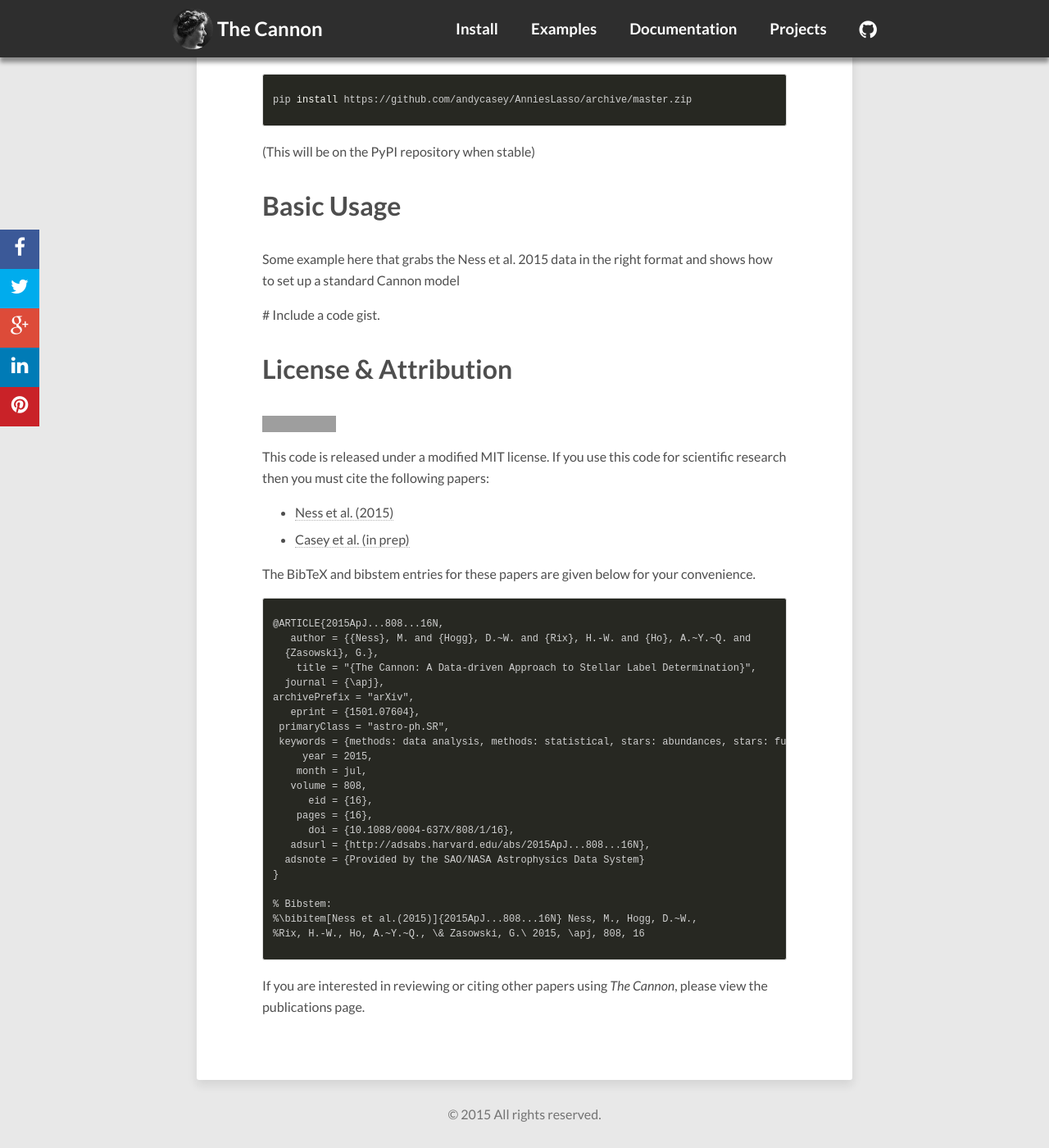
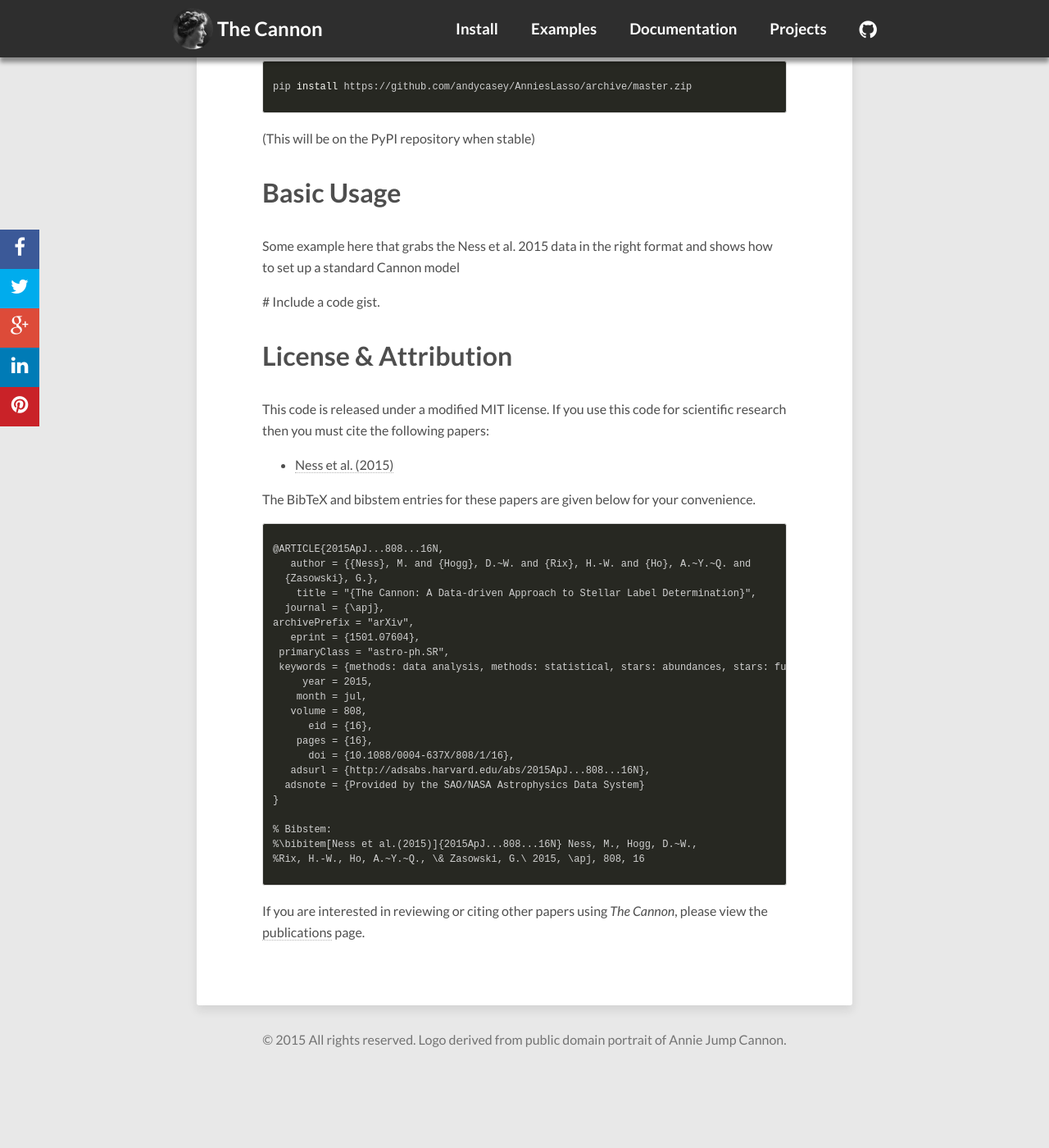
Before and after one commit to andycasey/AnniesLasso, a Jekyll site: the page built from new_index.html, in a window 1280 px wide and 1400 px high, scrolled down 525 px. Shown: the whole window at 82% size. Built offline with Jekyll 4.4.1, drawn with Linux system fonts in a browser that asks for light colours; nearby versions of some CDN libraries; comment, search, counter and statistics services are not loaded; after the commit the page ends 1834 px from its top, so only the background shows below that; grey boxes are pictures that could not be loaded.

Commit message:
Update logo

```diff
--- a/_config.yml
+++ b/_config.yml
@@ -22,7 +22,9 @@
     url: '/projects'
     submenu:
       - title: 'Category 1'
-      - url: '/projects/categ'
+        url: '/projects/categ'
+      - title: 'Category 2'
+      - url: 'Something..'
 #    type: 'categories'
 #  - title: 'Favorites'
 #    url: '#'
--- a/_includes/footer.html
+++ b/_includes/footer.html
@@ -1 +1 @@
-<span>&copy; {{ site.time | date: '%Y' }} {{ site.owner.name }} All rights reserved.</span>
+<span>&copy; {{ site.time | date: '%Y' }} {{ site.owner.name }} All rights reserved. Logo derived from <a href="https://en.wikipedia.org/wiki/Annie_Jump_Cannon#/media/File:Annie_Jump_Cannon_1922_Portrait.jpg">public domain portrait of Annie Jump Cannon</a>.</span>
--- a/new_index.html
+++ b/new_index.html
@@ -10,16 +10,25 @@
 <article class="hentry">
   <div class="entry-content">
 
+    <span>
+      <a href="https://travis-ci.org/andycasey/AnniesLasso">
+        <img src="https://img.shields.io/travis/andycasey/AnniesLasso/master.svg" alt="Build status" />
+      </a>
+      <a href="https://coveralls.io/github/andycasey/AnniesLasso?branch=master">
+        <img src="https://img.shields.io/coveralls/andycasey/AnniesLasso/master.svg" alt="Coverage status" />
+      </a>
+      <a href="https://github.com/andycasey/AnniesLasso/blob/master/LICENSE">
+        <img src="https://img.shields.io/badge/license-MIT-blue.svg" alt="License" />
+      </a>
+    </span>
+
     <p1><i>The Cannon</i> is a data-driven approach to stellar label determination.</p>
 
 
 
     <h1>Installation</h1>
 
-    <p>
-      <a href="https://travis-ci.org/andycasey/AnniesLasso"><img src="https://img.shields.io/travis/andycasey/AnniesLasso/master.svg" alt="Build status" /></a>
-      <a href="https://coveralls.io/github/andycasey/AnniesLasso?branch=master"><img src="https://img.shields.io/coveralls/andycasey/AnniesLasso/master.svg" alt="Coverage status" /></a>
-    </p>
+
     <p>The code can be installed using the following terminal commands:</p>
 
 {% highlight bash %}
@@ -42,13 +51,12 @@
 
     <h1>License &amp; Attribution</h1>
 
-      <p><a href="https://github.com/andycasey/AnniesLasso/blob/master/LICENSE"><img src="https://img.shields.io/badge/license-MIT-blue.svg" alt="License" /></a></p>
+
 
     <p>This code is released under a modified MIT license. If you use this code for scientific research then you must cite the following papers:
 
       <ul>
         <li><a href="http://adsabs.harvard.edu/abs/2015ApJ...808...16N">Ness et al. (2015)</a></li>
-        <li><a href="#">Casey et al. (in prep)</a></li>
       </ul>
     </p>
 
@@ -85,7 +93,7 @@
     </p>
 
     <p>If you are interested in reviewing or citing other papers using <i>The Cannon</i>,
-      please view the publications page.</p>
+      please view the <a href="{{site.url}}/publications">publications</a> page.</p>
 
 
 
```
Also changed, not shown: images/cannon-logo.png.
